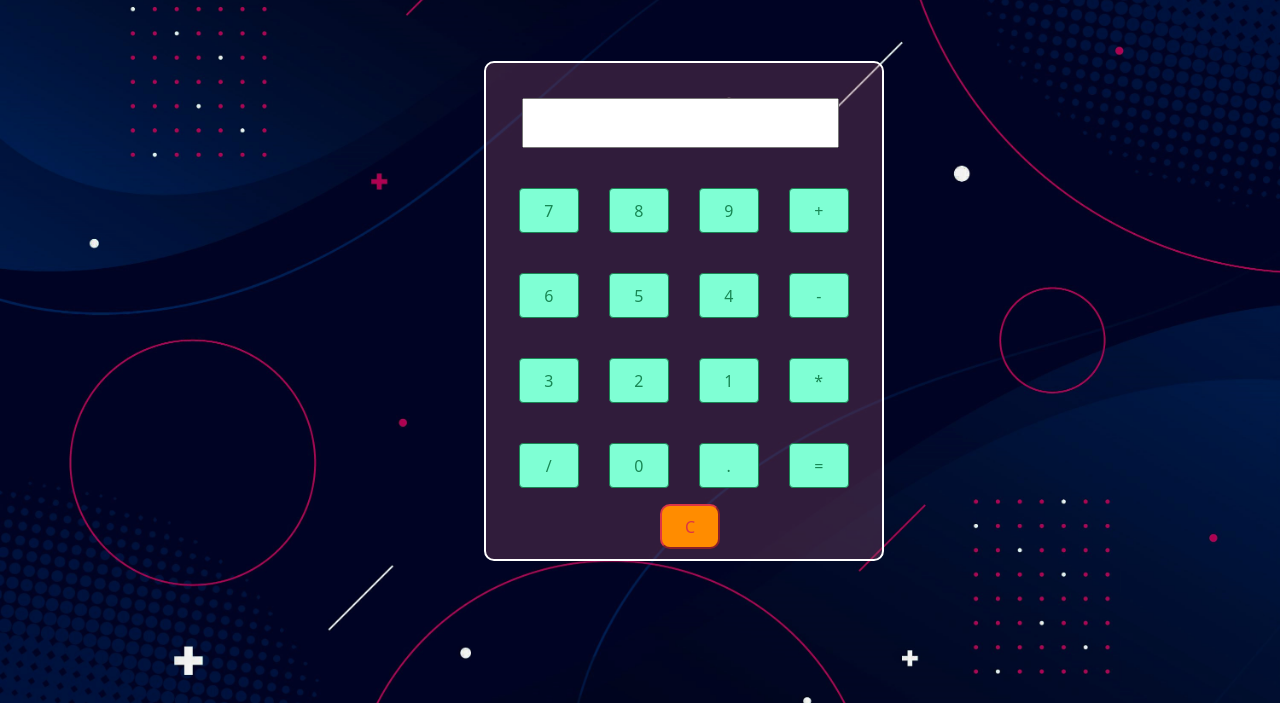
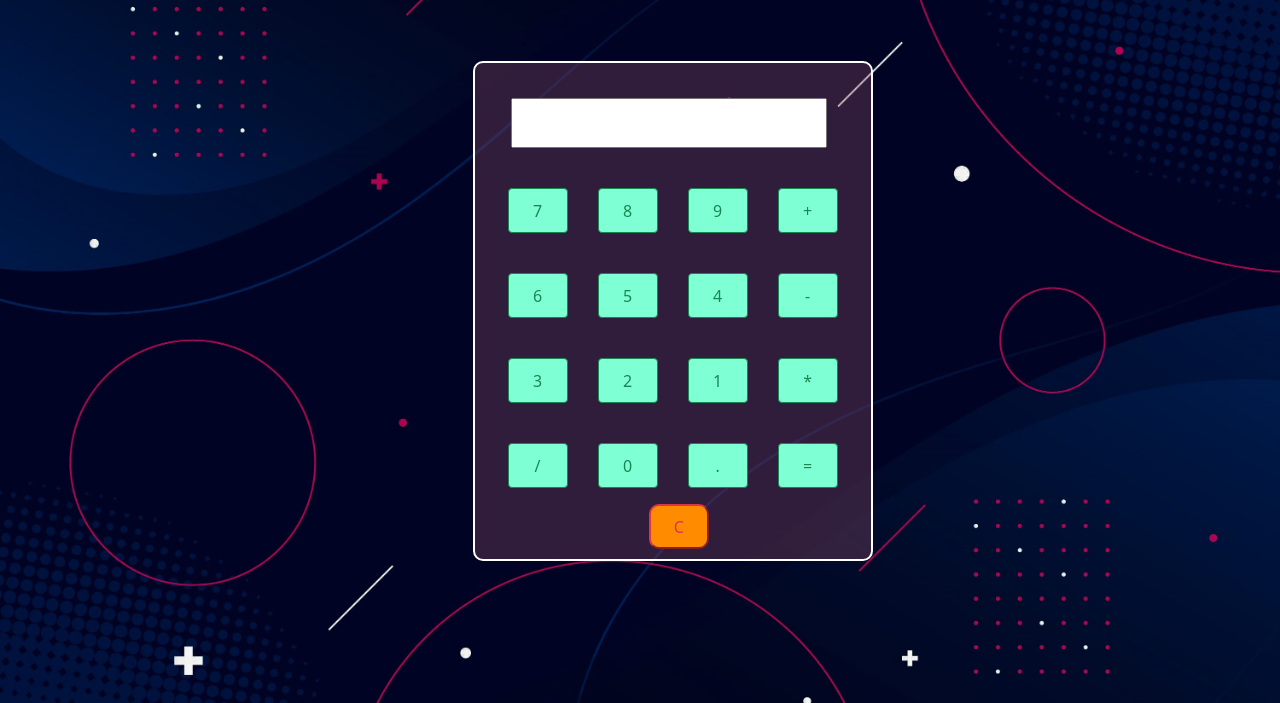
Before and after one commit to al-sanoob/MyCalculator, a plain HTML site: page index.html in a window 1280 px wide. Shown: the part 97-800 px from the top of the page. Drawn offline with nearby package versions, Linux system fonts and the light colour scheme.

Commit message:
second commit

```diff
--- a/index.html
+++ b/index.html
@@ -15,9 +15,9 @@
  </head>
  <body>
      <div class="container">
-         <h1>Sanoob's Calculator</h1>
-
-         <div class="calc">
+        <div class="col-lg-12 col-md-4 col-2">
+         <h1 >Sanoob's Calculator</h1>
+         <div class="calc col-lg-12 col-md-4 col-6">
              <div class="output">
                  <input type="text" id="screen">
 
@@ -54,7 +54,7 @@
              </div>
              <button onclick= "cleardisplay()" class="btnc btn-outline-danger">C</button>
 
-
+            </div>
          </div>
 
 
--- a/style.css
+++ b/style.css
@@ -2,12 +2,18 @@
     width: 400px;
     height: 500px;
     background:rgba(145, 79, 106, 0.329);
-    margin-left: 36%;
+    align-items: center;
+    justify-content: center;
+    margin-left: 35%;
     margin-top: 64px;
     border: solid 2px;
     border-color: white;
     border-radius: 10px;
+     /* position: relative; */
+
+
 }
+
 #screen{
     width: 80%;
     height: 50px;
@@ -37,6 +43,7 @@
 body{
     background-image: url(./image/5172658.jpg);
     background-size: cover;
+height: 600px;
 }
 h1{
     font-weight: 800;
```
